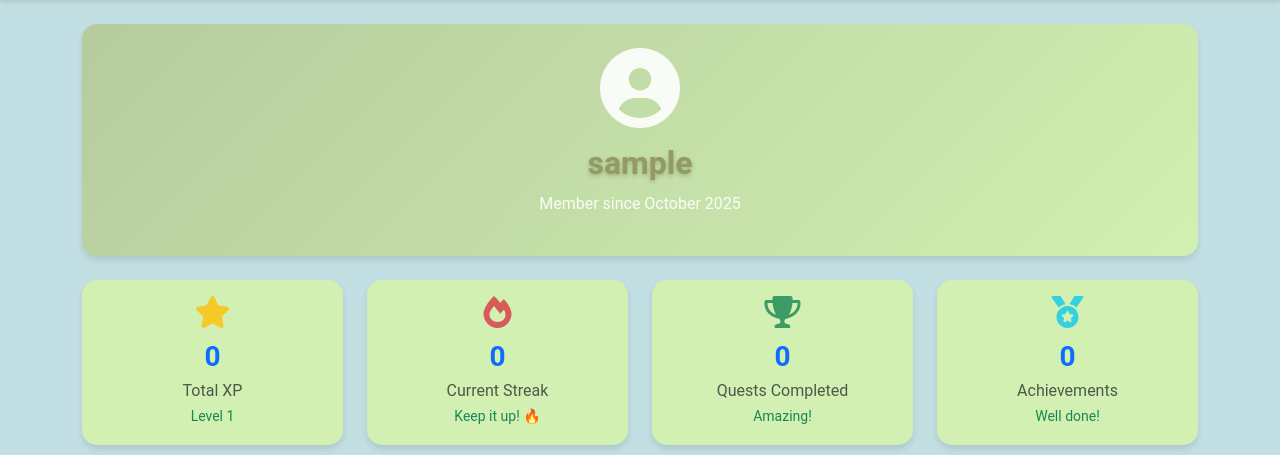
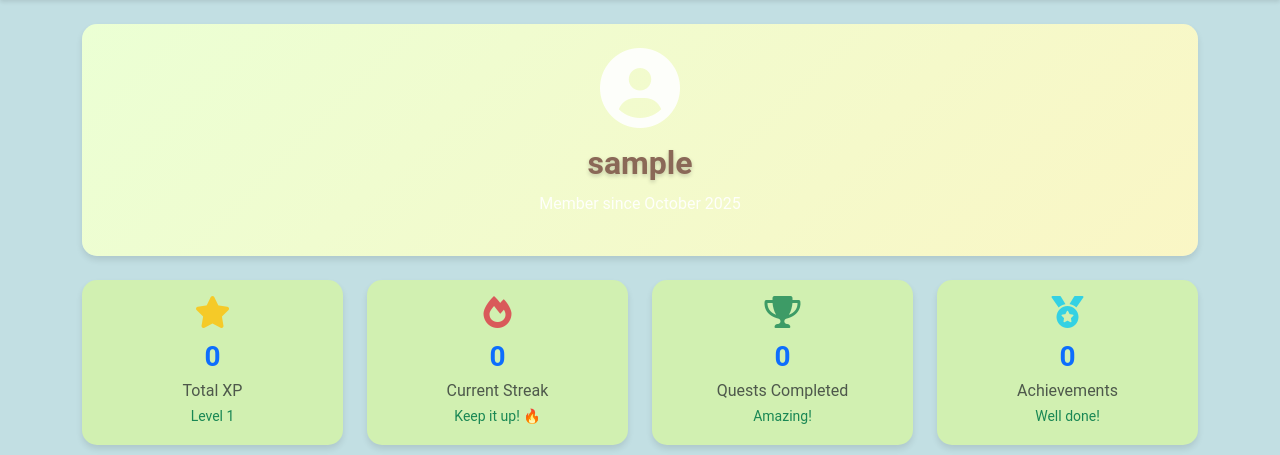
Before and after one commit to pierceluu10/Questr, a Flask app: page /profile in a window 1280 px wide. Shown: the part 64-519 px from the top of the page. Run offline with Flask 3, Linux system fonts and the light colour scheme; the visitor is signed in with stand-in values (Sample User, id 1); data that the repository does not hold is empty.

Commit message:
Update color variables and progress bar background

```diff
--- a/static/css/style.css
+++ b/static/css/style.css
@@ -1,14 +1,14 @@
 /* SideQuestly Custom Styles */
 
 :root {
-    --primary-color: #b6cb9e;
-    --secondary-color: #d1f0b1;
+    --primary-color: #ebffd4;
+    --secondary-color: #faf6c5;
     --success-color: #6ede8a;
     --warning-color: #f27059;
-    --info-color: #8c8a93;
+    --info-color: #787580;
     --light-bg: #c2dfe3;
     --card-shadow: 0 4px 6px rgba(0, 0, 0, 0.1);
-    --heading-color: #959963;
+    --heading-color: #8a6857;
 }
 
 .dark-theme {
@@ -116,7 +116,7 @@ body {
 
 .progress-bar {
     border-radius: 10px;
-    background: linear-gradient(135deg, var(--primary-color) 0%, var(--secondary-color) 100%);
+    background: linear-gradient(135deg, #ffd86e 0%, #ffb561 100%);
     transition: width 0.6s ease;
     position: relative;
 }
```
